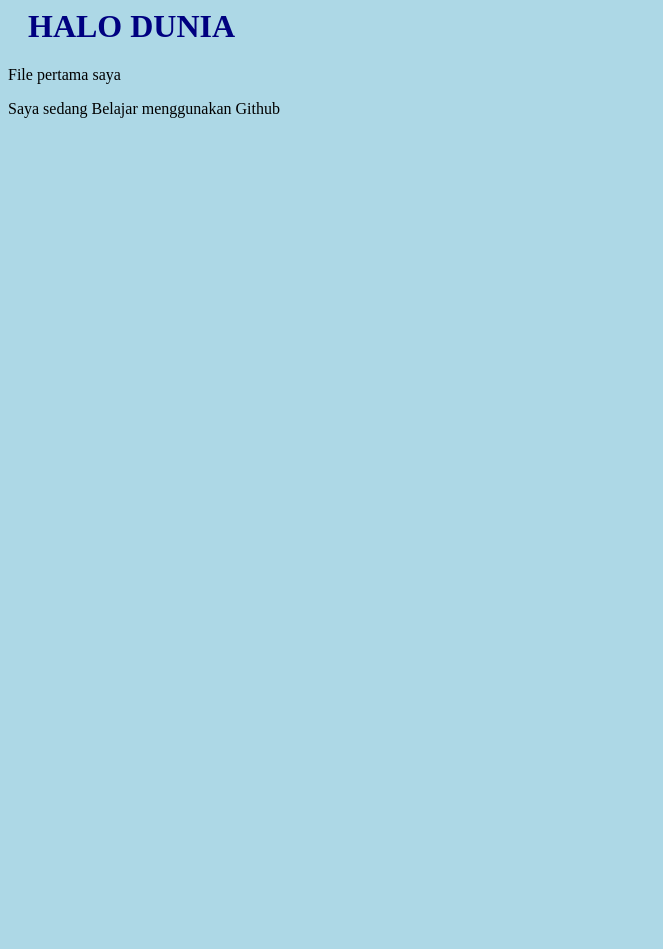
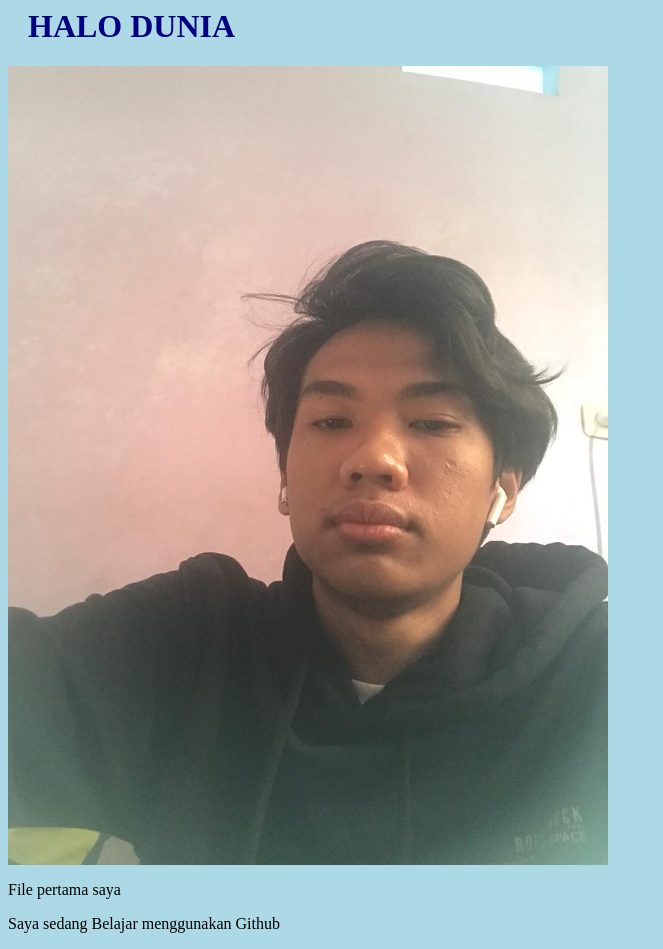
Before and after one commit to aufaarik/hello-world, a plain HTML site: page index.html in a window 1280 px wide. Shown: the whole page, without its empty margins (0-663 px from the left). Before the commit the page ends 800 px from the top, so only its background shows below. Drawn offline with Linux system fonts and the light colour scheme.

Commit message:
Menambahkan gambar ke Halo Dunia

```diff
--- a/index.html
+++ b/index.html
@@ -5,7 +5,9 @@
     </head>
     <body>
         <h1>HALO DUNIA</h1>
+        <div><img src="rizki.jpeg" alt="Halo Dunia dari Git" style="width: 50%px;max-width:600px"></div>
         <p>File pertama saya</p>
         <p>Saya sedang Belajar menggunakan Github</p>
+
     </body>
 </html>
```
Also changed, not shown: rizki.jpeg (added).
